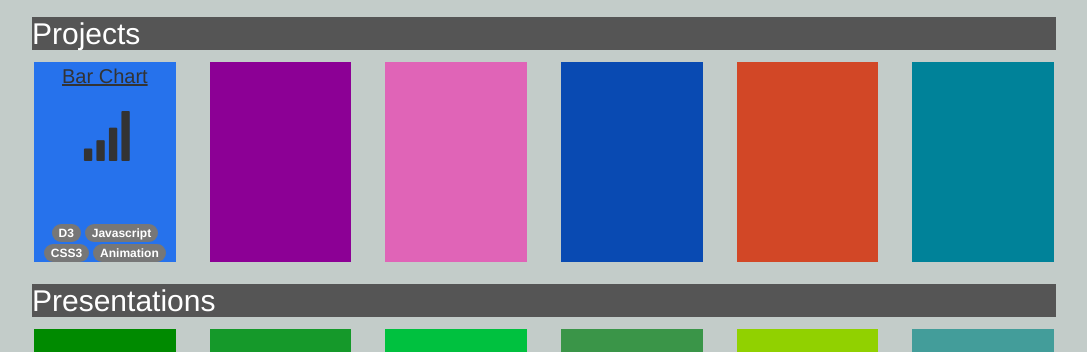
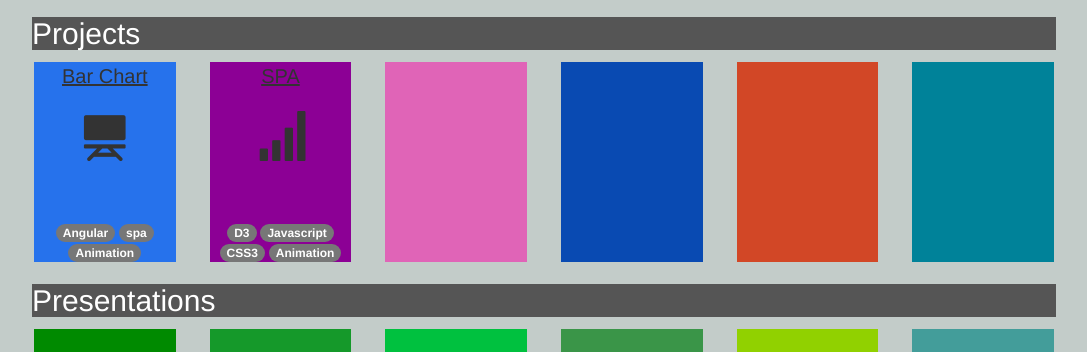
Before and after one commit to jsprt/jsprt-backup.github.io, a plain HTML site: page index.html in a window 1280 px wide. Shown: the part 244-596 px from the top of the page, without its empty margins (96-1183 px from the left). Drawn offline with nearby package versions, Linux system fonts and the light colour scheme.

Commit message:
spa added

```diff
--- a/index.html
+++ b/index.html
@@ -32,6 +32,28 @@
             <div class="tile-div ">
                 <div class="tile-content color-background--blue">
                     <span class="header-tile">Bar Chart</span>
+                    <div class="image-tile"><span class=" glyphicon glyphicon-blackboard" aria-hidden="true"></div>
+                    <div class="badges-tech">
+                        <span class="badge">Angular</span>
+                        <span class="badge">spa</span>
+                        <span class="badge">Animation</span>
+                    </div>
+                </div>
+                <!-- <div class="tile-content--top">Code</div>-->
+                <div class="tile-content--bottom">
+                    <a href="http://jsprt.github.io/spa/"><span class="glyphicon glyphicon-play" aria-hidden="true"></span></a>
+                    <hr>
+                    <a href="https://github.com/jsprt/spa"><i class="fa fa-4x fa-github-alt"></i></a>
+                </div>
+
+            </div>
+
+        </div>
+
+        <div class="col-md-2">
+            <div class="tile-div ">
+                <div class="tile-content color-background--purple">
+                    <span class="header-tile">SPA</span>
                     <div class="image-tile"><span class=" glyphicon glyphicon-signal" aria-hidden="true"></div>
                     <div class="badges-tech">
                         <span class="badge">D3</span>
@@ -46,14 +68,6 @@
                     <hr>
                     <a href="https://github.com/jsprt/d3jsbarchart"><i class="fa fa-4x fa-github-alt"></i></a>
                 </div>
-
-            </div>
-
-        </div>
-
-        <div class="col-md-2">
-            <div class="tile-div ">
-                <div class="tile-content color-background--purple"></div>
             </div>
         </div>
         <div class="col-md-2 ">
```
